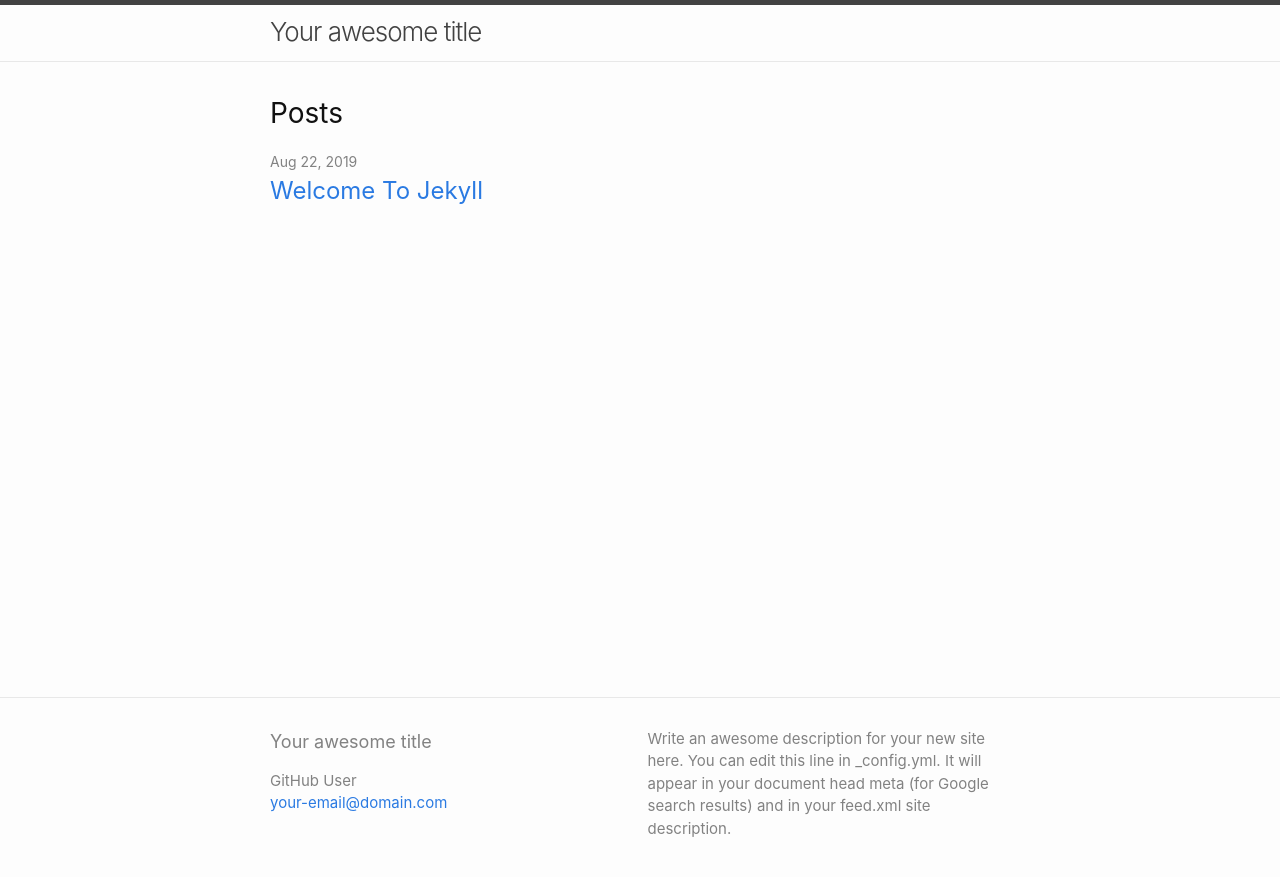
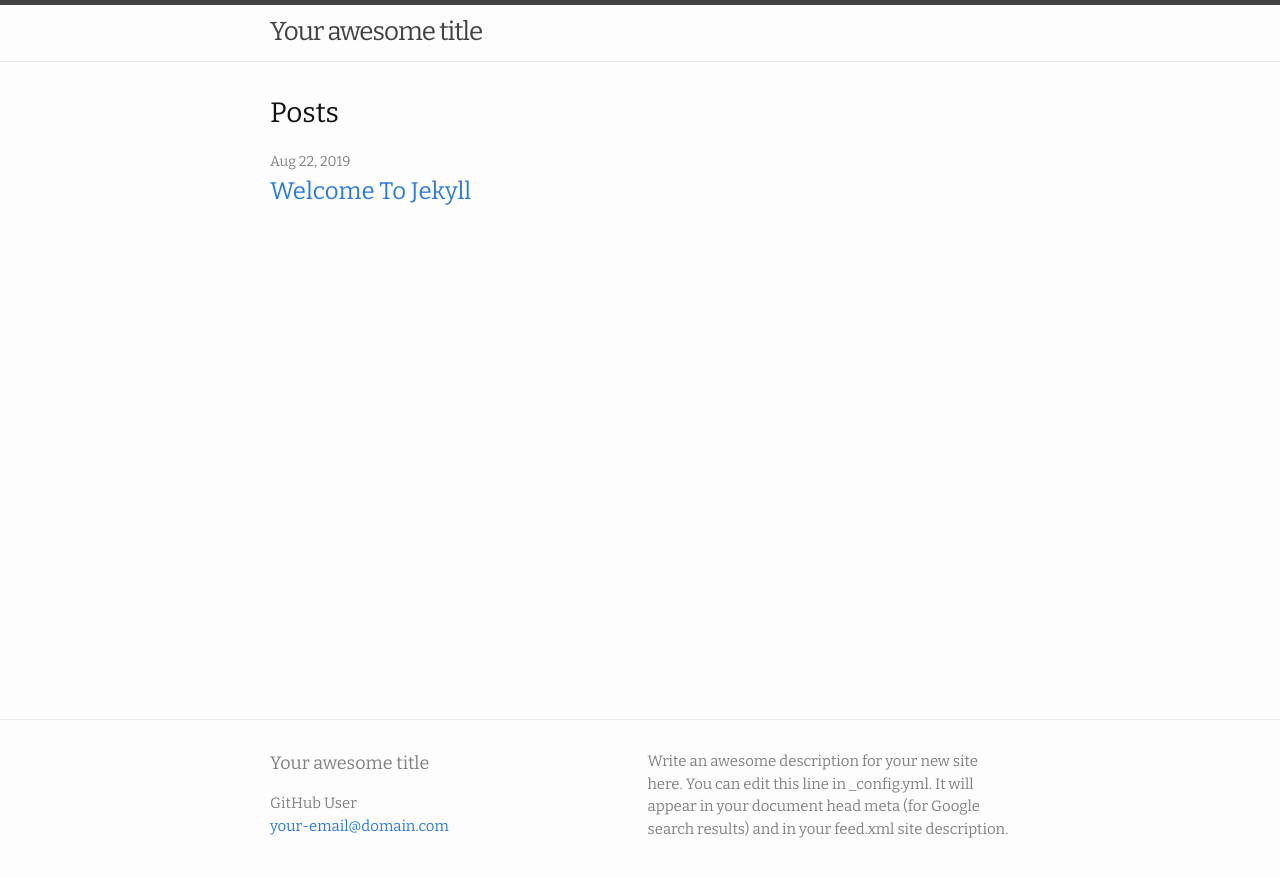
Before and after one commit to huangyz0918/moving, a Jekyll site: the page built from index.md, in a window 1280 px wide. Shown: the top 877 px of the page. Built offline with Jekyll 4.4.1, drawn with Linux system fonts in a browser that asks for light colours.

Commit message:
✨ feat: add fonts and setup Bitter.

```diff
--- a/_includes/footer.html
+++ b/_includes/footer.html
@@ -1,8 +1,6 @@
 <footer class="site-footer h-card">
     <data class="u-url" href="{{ "/" | relative_url }}"></data>
-
     <div class="wrapper">
-
       <div class="footer-col-wrapper">
         <div class="footer-col one-half">
         <h2 class="footer-heading">{{ site.title | escape }}</h2>
@@ -17,7 +15,6 @@
               {%- endif -%}
           </ul>
         </div>
-
         <div class="footer-col one-half">
           <p>{{- site.description | escape -}}</p>
         </div>
--- a/_layouts/home.html
+++ b/_layouts/home.html
@@ -27,11 +27,5 @@ layout: default
     </li>
     {%- endfor -%}
   </ul>
-
-  <!-- <p class="feed-subscribe">
-        <a href="{{ 'feed.xml' | relative_url }}">
-        <svg class="svg-icon orange"><use xlink:href="{{ 'assets/move-social-icons.svg#rss' | relative_url }}"></use></svg><span>Subscribe</span>
-        </a>
-    </p> -->
   {%- endif -%}
 </div>
--- a/_sass/move.scss
+++ b/_sass/move.scss
@@ -2,9 +2,7 @@
 
 // Define defaults for each variable.
 
-$base-font-family: -apple-system, BlinkMacSystemFont, "Segoe UI", Roboto,
-  Helvetica, Arial, sans-serif, "Apple Color Emoji", "Segoe UI Emoji",
-  "Segoe UI Symbol" !default;
+$base-font-family: 'Bitter', serif !default;
 $base-font-size: 16px !default;
 $base-font-weight: 400 !default;
 $small-font-size: $base-font-size * 0.875 !default;
--- a/assets/css/main.scss
+++ b/assets/css/main.scss
@@ -3,3 +3,4 @@ sitemap: false
 ---
 
 @import "move";
+@import url('https://fonts.googleapis.com/css?family=Bitter&display=swap');
```
Also changed, not shown: assets/fonts/Bitter-Bold.ttf (deleted), assets/fonts/Bitter-Italic.ttf (deleted), assets/fonts/Bitter-Regular.ttf (deleted), 1 other file.
